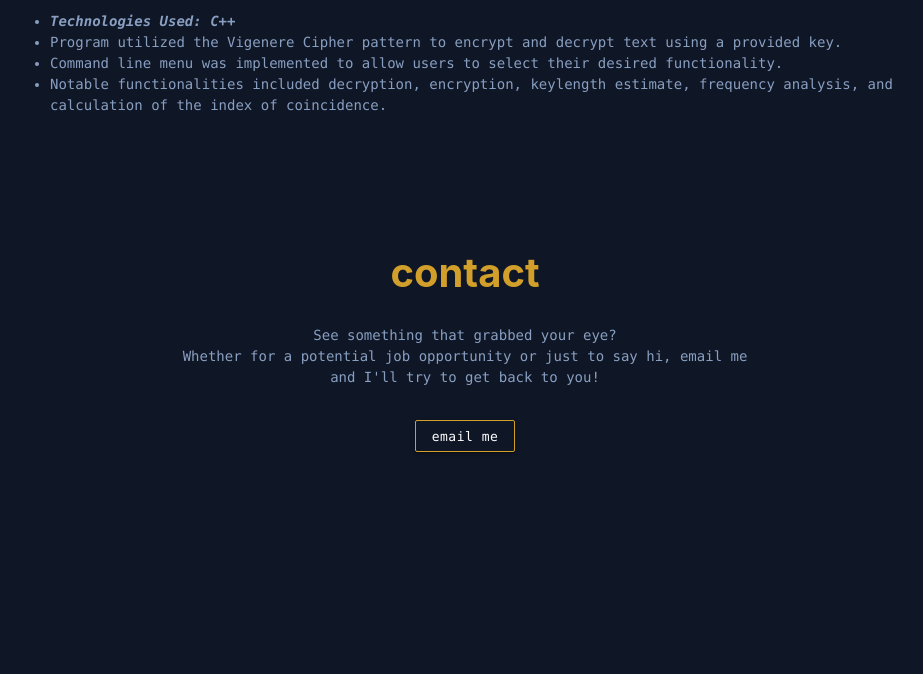
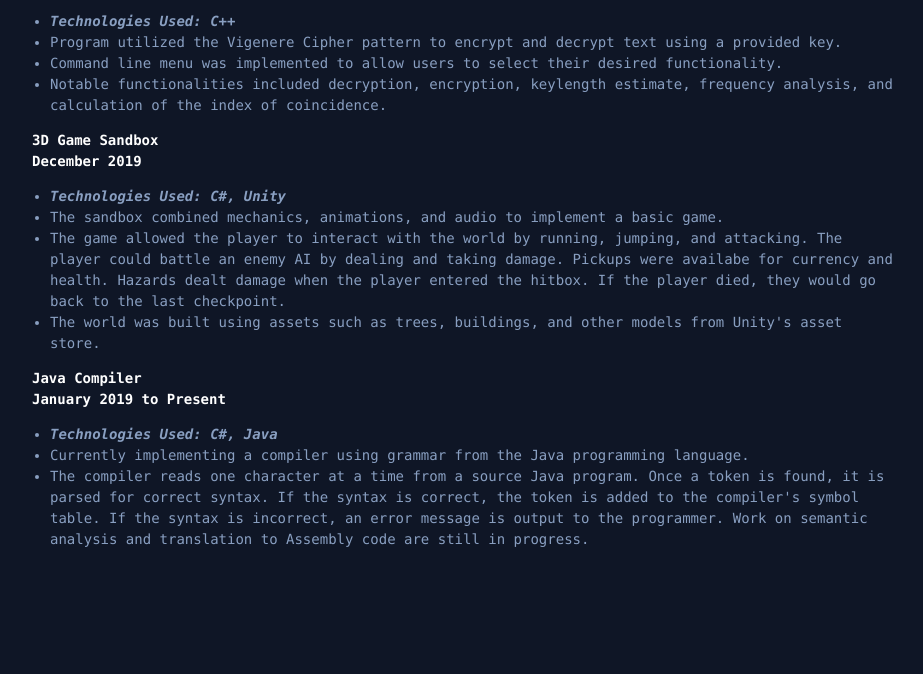
Before and after one commit to ahochha/portfolio, a website: page docs/index.html in a window 1280 px wide. Shown: the part 4725-5399 px from the top of the page, without its empty margins (175-1098 px from the left). Drawn offline with Linux system fonts and the light colour scheme.

Commit message:
Added some new projects

```diff
--- a/docs/index.html
+++ b/docs/index.html
@@ -465,6 +465,46 @@
                         frequency analysis, and calculation of the index of coincidence.
                     </li>
                 </ul>
+                <p class="highlighted-text">
+                    3D Game Sandbox <br/>
+                    December 2019
+                </p>
+                <ul class="standard-list" style="padding-left:18px">
+                    <li class="standard-list" style="font-weight: bolder; font-style:italic">
+                        Technologies Used: C#, Unity
+                    </li>
+                    <li class="standard-list">
+                        The sandbox combined mechanics, animations, and audio to implement a basic game.
+                    </li>
+                    <li class="standard-list">
+                        The game allowed the player to interact with the world by running, jumping, and attacking.
+                        The player could battle an enemy AI by dealing and taking damage. Pickups were availabe for
+                        currency and health. Hazards dealt damage when the player entered the hitbox. If the player died,
+                        they would go back to the last checkpoint.
+                    </li>
+                    <li class="standard-list">
+                        The world was built using assets such as trees, buildings, and other models from Unity's
+                        asset store.
+                    </li>
+                </ul>
+                <p class="highlighted-text">
+                    Java Compiler <br/>
+                    January 2019 to Present
+                </p>
+                <ul class="standard-list" style="padding-left:18px">
+                    <li class="standard-list" style="font-weight: bolder; font-style:italic">
+                        Technologies Used: C#, Java
+                    </li>
+                    <li class="standard-list">
+                        Currently implementing a compiler using grammar from the Java programming language.
+                    </li>
+                    <li class="standard-list">
+                        The compiler reads one character at a time from a source Java program. Once a token is found,
+                        it is parsed for correct syntax. If the syntax is correct, the token is added to the compiler's
+                        symbol table. If the syntax is incorrect, an error message is output to the programmer. Work on
+                        semantic analysis and translation to Assembly code are still in progress.
+                    </li>
+                </ul>
             </div>
             <div id="contact">
                 <br/>
```
